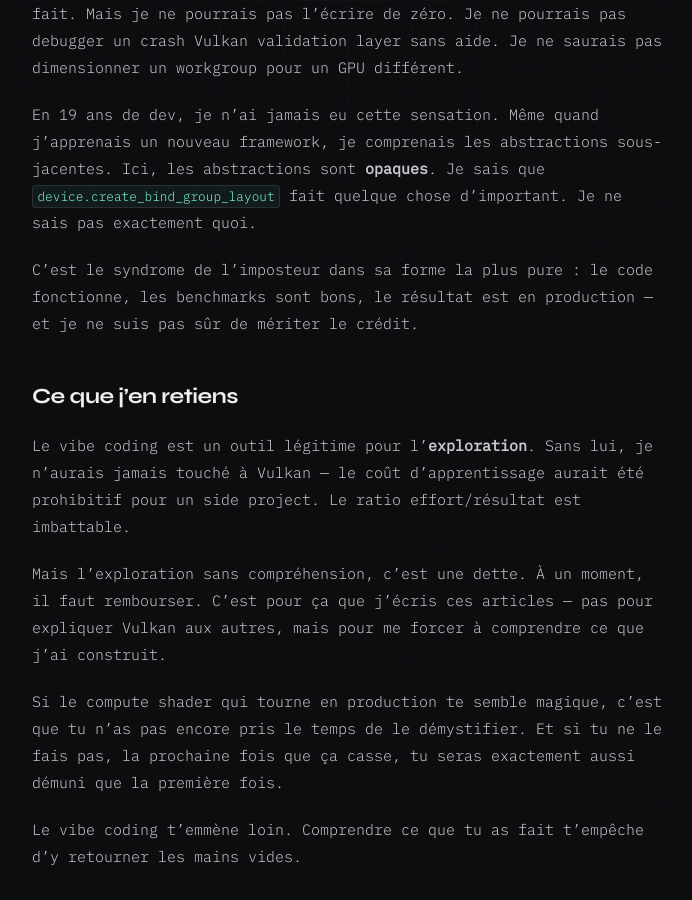
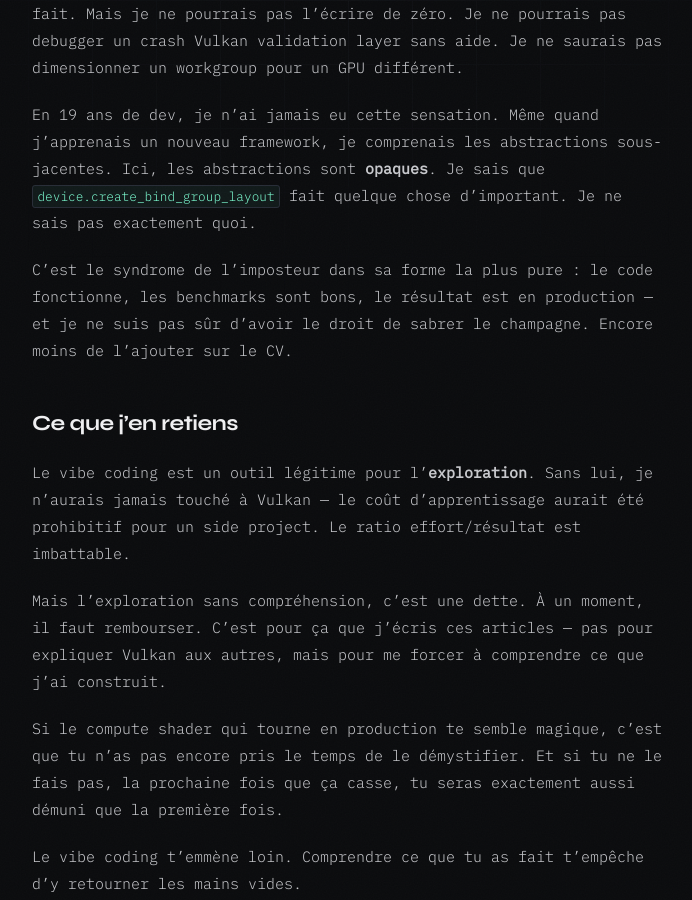
Before and after one commit to salfab/seesharpch, a Jekyll site: the page built from _posts/2026-04-16-vulkan-rust-vibe-coding.md, in a window 1280 px wide and 900 px high, scrolled down 3858 px. Shown: the whole window, without its empty margins (292-984 px from the left). Built offline with Jekyll 4.4.1, drawn with Linux system fonts in a browser that asks for light colours.

Commit message:
blog: sabrer le champagne > mériter le crédit

```diff
--- a/_posts/2026-04-16-vulkan-rust-vibe-coding.md
+++ b/_posts/2026-04-16-vulkan-rust-vibe-coding.md
@@ -85,7 +85,7 @@ Je peux lire le WGSL ligne par ligne et dire ce que chaque instruction fait. Mai
 
 En 19 ans de dev, je n'ai jamais eu cette sensation. Même quand j'apprenais un nouveau framework, je comprenais les abstractions sous-jacentes. Ici, les abstractions sont **opaques**. Je sais que `device.create_bind_group_layout` fait quelque chose d'important. Je ne sais pas exactement quoi.
 
-C'est le syndrome de l'imposteur dans sa forme la plus pure : le code fonctionne, les benchmarks sont bons, le résultat est en production — et je ne suis pas sûr de mériter le crédit.
+C'est le syndrome de l'imposteur dans sa forme la plus pure : le code fonctionne, les benchmarks sont bons, le résultat est en production — et je ne suis pas sûr d'avoir le droit de sabrer le champagne. Encore moins de l'ajouter sur le CV.
 
 ## Ce que j'en retiens
 
```
Also changed, not shown: _drafts/vulkan-rust-vibe-coding.md (+1 -1 lines).
